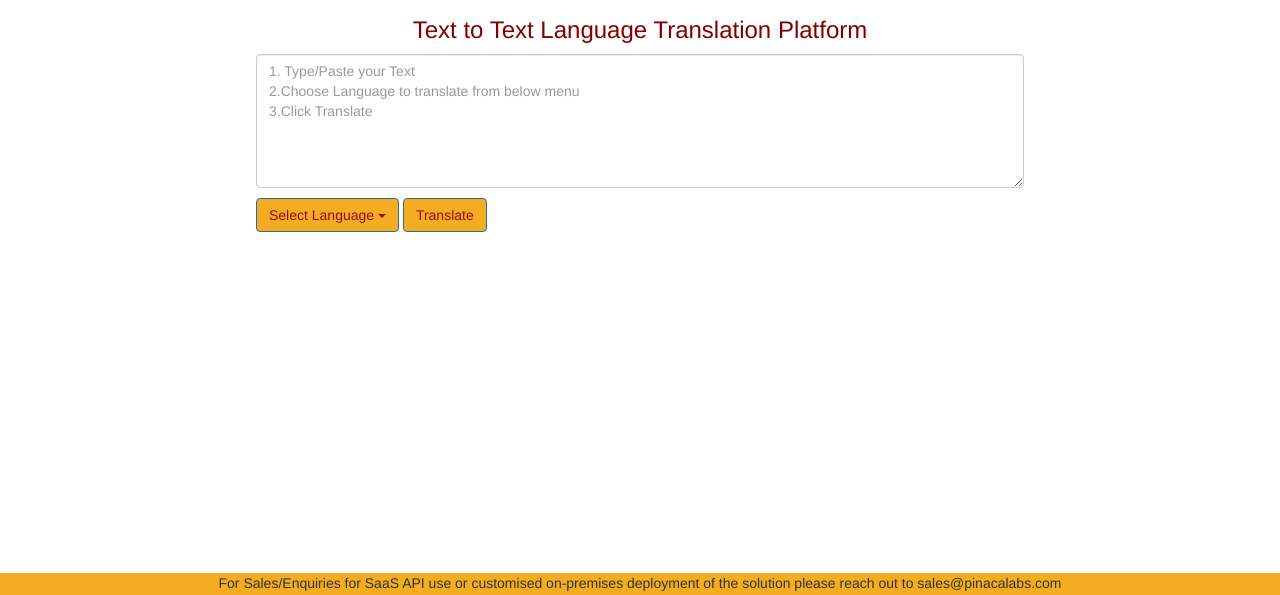
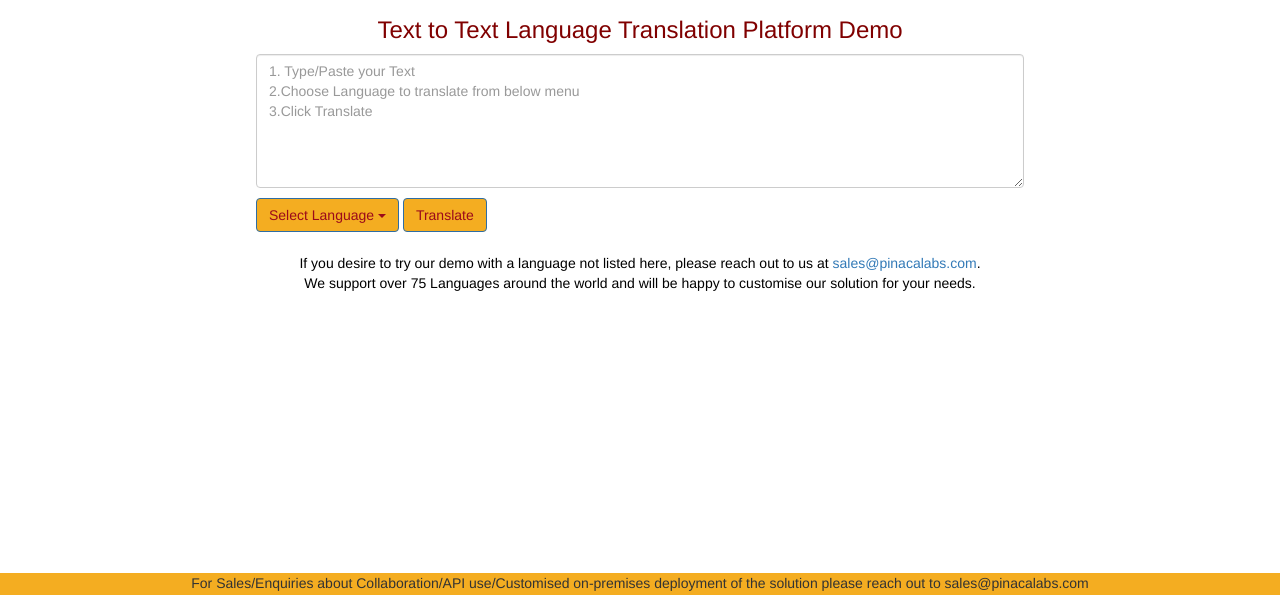
Before and after one commit to Pinaca-Labs/translation, a plain HTML site: page index.html in a window 1280 px wide. Shown: the part 205-800 px from the top of the page. Drawn offline with nearby package versions, Linux system fonts and the light colour scheme.

Commit message:
Update index.html

```diff
--- a/index.html
+++ b/index.html
@@ -259,7 +259,7 @@
 
     <div style="width: 60%; text-align:center; position: absolute; left: 20%; top: 10%;">
       <img style="height: auto; width: 50%;" src="https://raw.githubusercontent.com/Pinaca-Labs/translation/main/Pinaca_Lab_Final-01.png" id="img1" >
-      <h3 style="color: maroon;">Text to Text Language Translation Platform</h3>
+      <h3 style="color: maroon;">Text to Text Language Translation Platform Demo</h3>
         <div>
           <h4 class="errorlist" style="display: none; color: red; text-align: center;">Please give input and select Language</h4>
             <textarea style="top:20px" rows="6" type="textarea" class="form-control" id="queryInput" placeholder="1. Type/Paste your Text \n2.Choose Language to translate from below menu \n3.Click Translate"></textarea>
@@ -292,6 +292,9 @@
               <button id="copy_text" class="btn btn-primary" style="display: none;" onclick="myFunction()">Copy text</button>
             </div>
 
+            <div class="col-sm-12" style="top:30px; position: relative;">
+		    <p id="trans_head" style="color: black;"> If you desire to try our demo with a language not listed here, please reach out to us at <a href="sales@pinacalabs.com"">sales@pinacalabs.com</a>.<br> We support over 75 Languages around the world and will be happy to customise our solution for your needs. </p>
+            </div>
         </div>
 
         <div style="top:1%; position: relative;" id="loader"></div>
@@ -299,7 +302,7 @@
     </div>
 
     <div id="footer">
-      <p>For Sales/Enquiries for SaaS API use or customised on-premises deployment of the solution please reach out to sales@pinacalabs.com</p>
+      <p>For Sales/Enquiries about Collaboration/API use/Customised on-premises deployment of the solution please reach out to sales@pinacalabs.com</p>
     </div>
     </body>
     </html>
```
